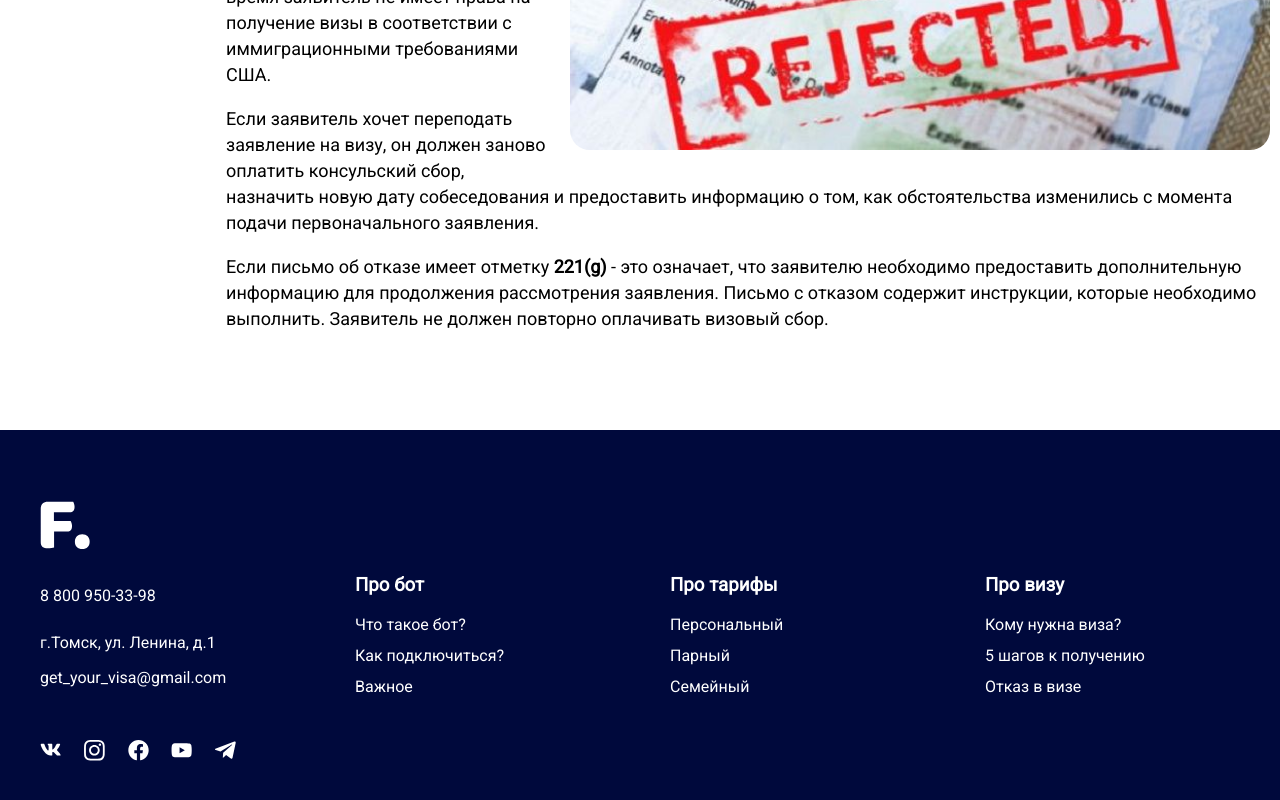
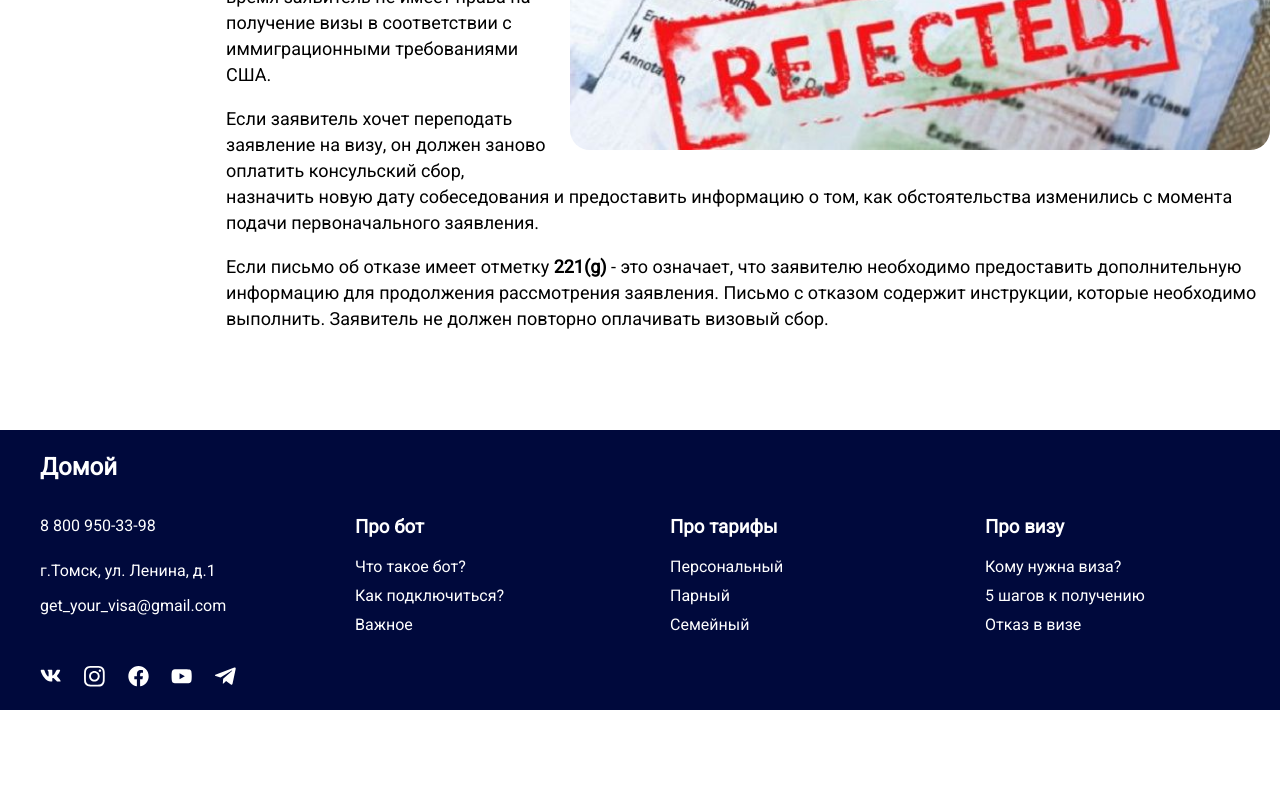
Before and after one commit to ytpt/visa-bot-website, a React (Create React App) app: page /main in a window 1280 px wide. Shown: the part 3606-4406 px from the top of the page. After the commit the page ends 4316 px from the top, so only its background shows below. Built offline with nearby package versions, Linux system fonts and the light colour scheme.

Commit message:
refactor styles at Footer.module.css

```diff
--- a/src/ Components/Footer/Footer.jsx
+++ b/src/ Components/Footer/Footer.jsx
@@ -1,6 +1,5 @@
 import React from "react";
 import style from './Footer.module.css';
-import logo from "../../img/logo.svg";
 import vk from '../../img/vk-white.svg';
 import instagram from '../../img/instagram-white.svg';
 import facebook from '../../img/facebook-white.svg';
@@ -11,8 +10,8 @@ const Footer = () => {
     return (
         <div className={style.footer} id={'contacts'}>
             <nav>
-                <div className={style.footer__contacts}>
-                    <a className={style.footer__contacts__logo} href={'/main'}><img src={logo} alt={'Логотип'} width={50} height={50} /></a>
+                <div>
+                    <a className={style.footer__contacts__home} href={'/main'}><h2>Домой</h2></a>
                     <a href={'tel:+78009503398'}>8 800 950-33-98</a>
                     <p>г.Томск, ул. Ленина, д.1</p>
                     <a href={'mailto:get_your_visa@gmail.com'}>get_your_visa@gmail.com</a>
--- a/src/ Components/Footer/Footer.module.css
+++ b/src/ Components/Footer/Footer.module.css
@@ -5,7 +5,8 @@
 
 .footer > nav {
     max-width: 1200px;
-    padding: 70px 0;
+    height: 30vh;
+    padding: 20px 0;
     margin: 0 auto;
     color: #fff;
     display: grid;
@@ -24,10 +25,15 @@
     color: #fff;
     text-decoration: none;
     cursor: pointer;
-    padding-bottom: 12px;
+    padding-bottom: 10px;
 }
 
-.footer__contacts__logo {
+.footer > nav > div > a > h2 {
+    margin: 0;
+    padding-bottom: 5px;
+}
+
+.footer__contacts__home {
     margin-bottom: 20px;
 }
 
```
